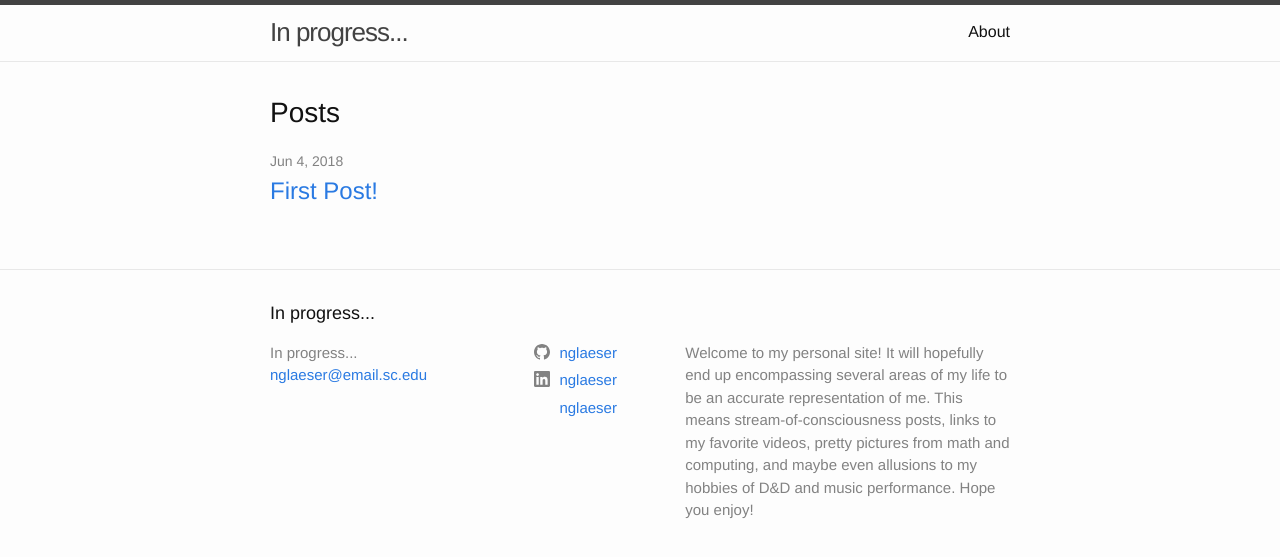
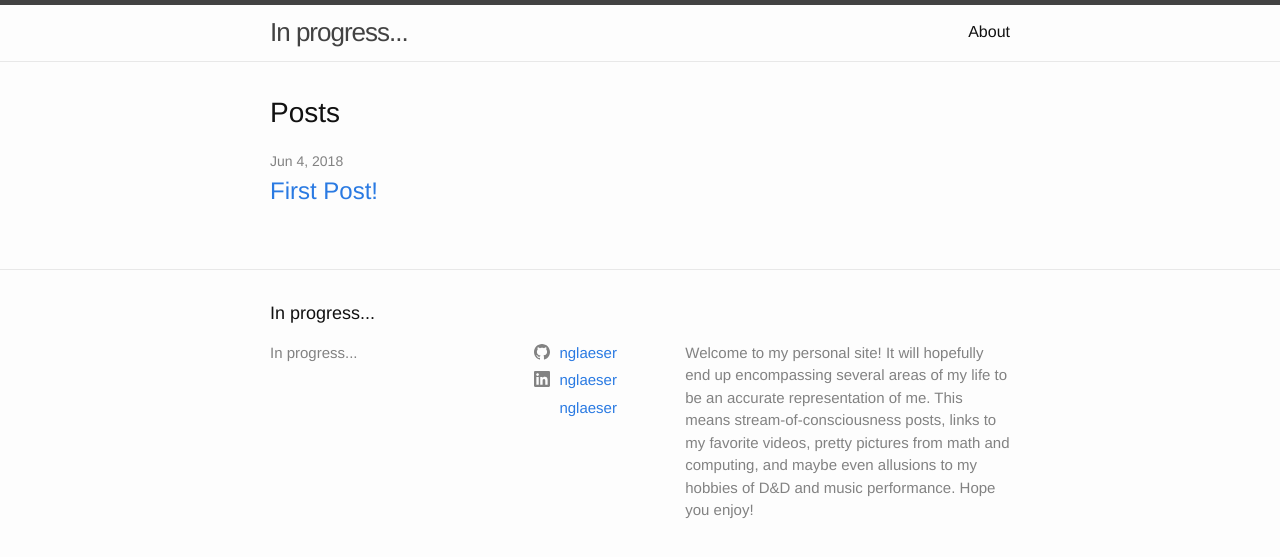
Before and after one commit to nglaeser/minima-site, a Jekyll site: the page built from index.md, in a window 1280 px wide. Shown: the top 557 px of the page. Built offline with Jekyll 4.4.1, drawn with Linux system fonts in a browser that asks for light colours.

Commit message:
remove email

```diff
--- a/_config.yml
+++ b/_config.yml
@@ -14,7 +14,7 @@
 # You can create any custom variable you would like, and they will be accessible
 # in the templates via {{ site.myvariable }}.
 title: In progress...
-email: nglaeser@email.sc.edu
+email:
 description: >- # this means to ignore newlines until "baseurl:"
   Welcome to my personal site! It will hopefully end up encompassing several areas
   of my life to be an accurate representation of me. This means stream-of-consciousness
```
